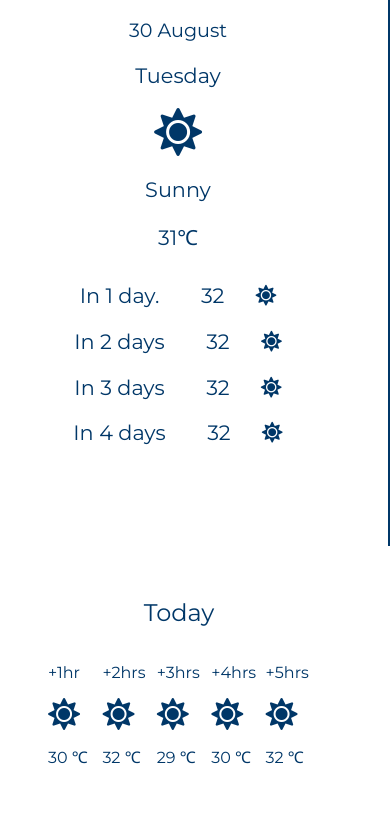
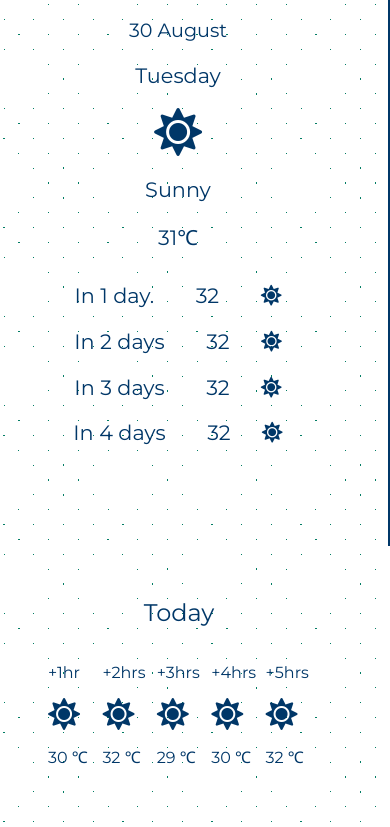
Before and after one commit to Iamhafsah/heyweather, a plain HTML site: page index.html in a window 390 px wide. Shown: the part 742-1569 px from the top of the page. Drawn offline with nearby package versions, Linux system fonts and the light colour scheme; no server answers; a web font is replaced by a local one.

Commit message:
Styles: Changes to page styles

```diff
--- a/styles.css
+++ b/styles.css
@@ -49,6 +49,7 @@ nav ul li a{
 .bottom-container{
     display: grid;
     grid-template-areas: "first second";
+    background-image: repeating-linear-gradient(45deg, rgb(255,255,255) 0px, rgb(255,255,255) 20px,transparent 20px, transparent 21px),repeating-linear-gradient(135deg, rgb(255,255,255) 0px, rgb(255,255,255) 20px,transparent 20px, transparent 21px),linear-gradient(90deg, hsl(168,96%,25%),hsl(168,96%,25%));
 }
 /* the div to the left containing current details of a searched city */
 .current-city{
@@ -99,6 +100,13 @@ br{
 /* the four previous days */
 .days{
     color: var(--deep-blue);
+    font-size: 1em;
+}
+.day1{
+    margin-right: .5em;
+}
+#day1-icon{
+    margin-left: .8em;
 }
 /* the section by the right with detailed information of the day's weather */
 .current-day-details{
@@ -147,6 +155,7 @@ br{
     max-width: 600px;
     max-height: 250px;
     box-shadow:  0 3px 6px rgba(0,0,0,0.16), 0 3px 6px rgba(0,0,0,0.23);
+    background-color: white;
 }
 .info2{
     margin-left: 2em;
@@ -252,7 +261,7 @@ footer .logo{
     }
 }
 @media screen and (max-width:500px){
-    .hour-7{
+    .hour-6, .hour-7{
         display: none;
     }
     .info1, .info2{
@@ -280,12 +289,15 @@ footer .logo{
     .high, .low{
         display: none;
     }
+    .day1{
+        margin-right: 1.5em;
+    }
+    #day1-icon{
+        margin-left: .5em;
+    }
 
 }
 @media screen and (max-width:390px){
-    .hour-6, .hour-7{
-        display: none;
-    }
     .info1, .info2{
         margin-left: 0em;
         text-align: center;
```
